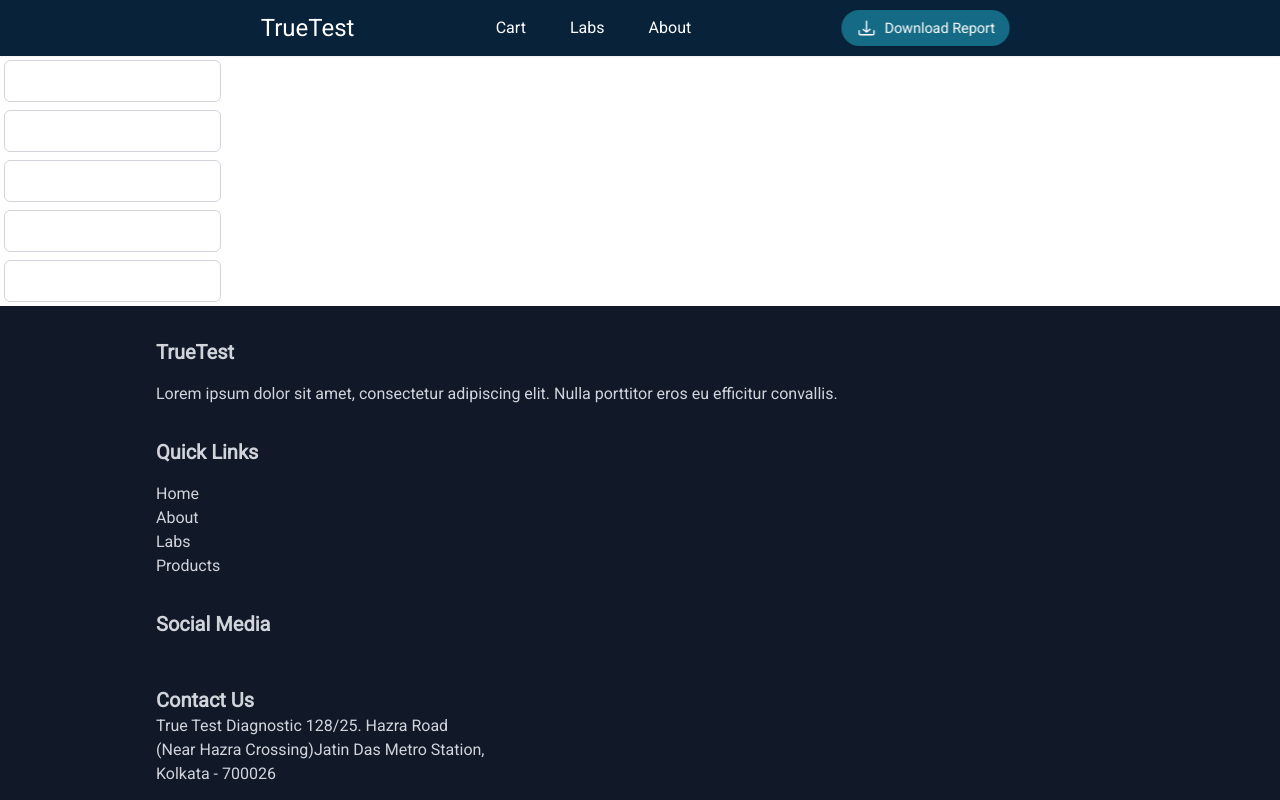
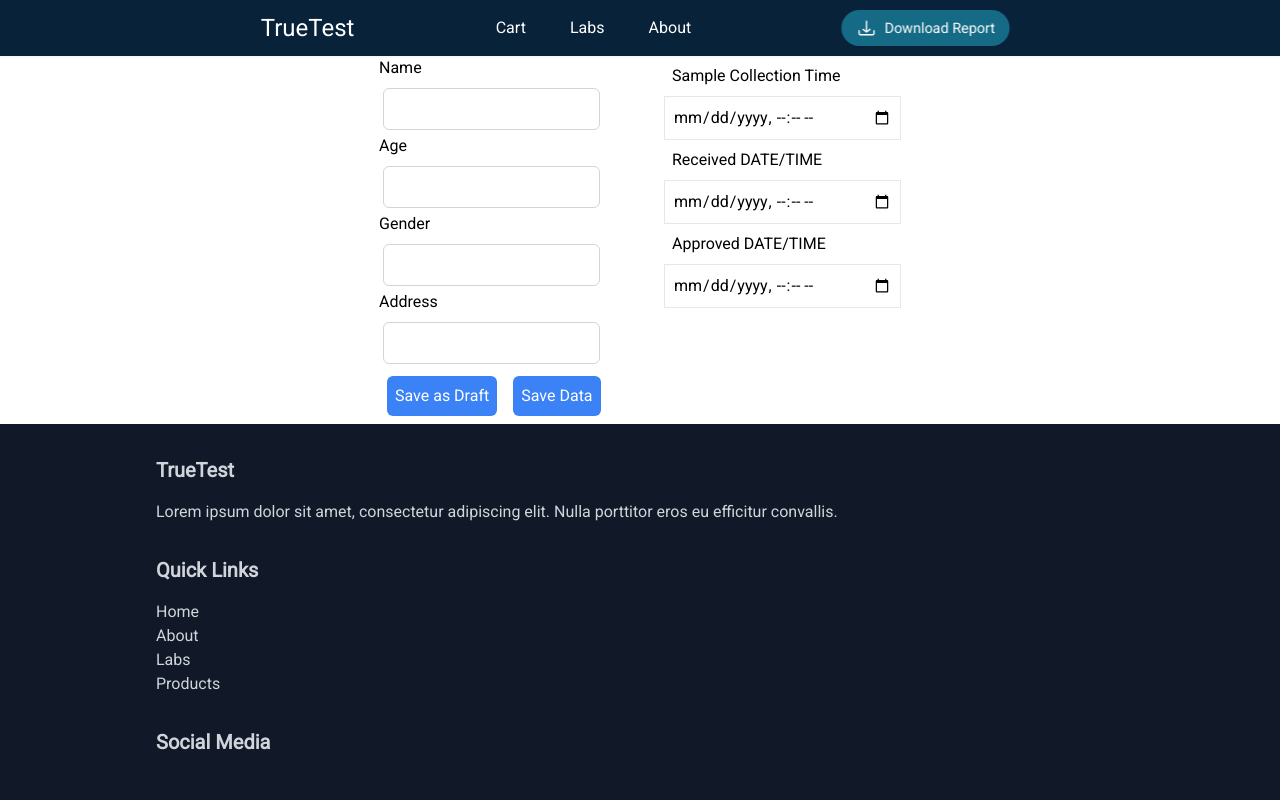
Before and after one commit to arup-basak/true-test, a Next.js app: page /admin/insert in a window 1280 px wide. Shown: the top 800 px of the page. Built offline with nearby package versions, Linux system fonts and the light colour scheme.

Commit message:
improved admin

```diff
--- a/package.json
+++ b/package.json
@@ -12,6 +12,7 @@
     "@types/node": "20.3.1",
     "@types/react": "18.2.12",
     "@types/react-dom": "18.2.5",
+    "axios": "^1.4.0",
     "eslint": "8.42.0",
     "eslint-config-next": "13.4.5",
     "framer-motion": "^10.12.16",
@@ -19,8 +20,10 @@
     "mongoose": "^7.3.0",
     "next": "13.4.5",
     "react": "18.2.0",
+    "react-datepicker": "^4.14.1",
     "react-dom": "18.2.0",
     "react-pdf": "^7.1.2",
+    "react-secure-storage": "^1.2.2",
     "typescript": "5.1.3"
   },
   "devDependencies": {
--- /dev/null
+++ b/src/components/DateTimePicker.tsx
@@ -0,0 +1,16 @@
+import React from 'react'
+
+interface Props {
+    label: string
+}
+
+const DateTimePicker = (props: Props) => {
+  return (
+    <div className='flex flex-col'>
+        <span className='p-2'>{props.label}</span>
+        <input type='datetime-local'  className='border p-2'/>
+    </div>
+  )
+}
+
+export default DateTimePicker
--- /dev/null
+++ b/src/components/MinReportCard.tsx
@@ -0,0 +1,23 @@
+import { Report } from '@/libs/interface'
+import React from 'react'
+import Button from '@/components/Button'
+import { useRouter } from 'next/navigation'
+
+const MinReportCard = ({ data }: { data: Report }) => {
+    const { push } = useRouter();
+    return (
+        <div className='bg-red-100 rounded p-2 w-full m-2 grid grid-cols-3'>
+            <div>
+                {data.patientDetails.find((item) => item.key === "Name")?.value}
+            </div>
+            <div>
+                {data.patientId}
+            </div>
+            <Button
+                innerText='Get Report'
+                onClick={() => push(`/report/${data.patientId}`)} />
+        </div>
+    )
+}
+
+export default MinReportCard
--- /dev/null
+++ b/src/components/page/AdminPanel.tsx
@@ -0,0 +1,39 @@
+import React, { useState, useEffect } from 'react';
+import Head from 'next/head';
+import { Report } from '@/libs/interface';
+import MinReportCard from '@/components/MinReportCard';
+import axios from 'axios';
+
+const AdminPanel = () => {
+    const [data, setData] = useState<Report[]>();
+
+    const [filter, setFilter] = useState({})
+
+    useEffect(() => {
+        const fetchData = async () => {
+            try {
+                const response = await axios.post('/api/admin/data', filter);
+                setData(response.data);
+            } catch (error) {
+                console.error(error);
+            }
+        };
+
+        fetchData();
+    }, []);
+
+    return (
+        <>
+            <Head>
+                <title>Admin</title>
+            </Head>
+            <div className='m-auto w-3/5'>
+                {data?.map((item, key) => (
+                    <MinReportCard data={item} key={key} />
+                ))}
+            </div>
+        </>
+    );
+};
+
+export default AdminPanel;
--- /dev/null
+++ b/src/components/page/Login.tsx
@@ -0,0 +1,57 @@
+import React, { useState, useRef } from 'react';
+import Head from 'next/head';
+import Input from '@/components/Input';
+import Button from '@/components/Button';
+
+interface PageProps {
+    onLoginSuccessful: () => void
+}
+
+const Login = (props: PageProps) => {
+    const loginAttempt = useRef(0);
+    const [username, setUsername] = useState('');
+    const [password, setPassword] = useState('');
+
+    const USERNAME = process.env.NEXT_PUBLIC_ADMIN_USERNAME;
+    const PASSWORD = process.env.NEXT_PUBLIC_ADMIN_PASSWORD;
+
+    const handleLogin = () => {
+        if (username === USERNAME && password === PASSWORD) {
+            console.log("Login Successful")
+            props.onLoginSuccessful()
+        } else {
+            console.log('Invalid Login Attempt');
+            loginAttempt.current++;
+        }
+    };
+
+    return (
+        <>
+            <Head>
+                <title>Login</title>
+            </Head>
+            <div className="m-auto">
+                <Input
+                    label="Username"
+                    className="min-w-[300px]"
+                    maxLen={10}
+                    onChange={(e) => setUsername(e.target.value)}
+                />
+                <Input
+                    type="password"
+                    label="Password"
+                    className="min-w-[300px]"
+                    maxLen={10}
+                    onChange={(e) => setPassword(e.target.value)}
+                />
+                <Button
+                    innerText="Login"
+                    onClick={handleLogin}
+                    className="m-auto px-5 rounded-full"
+                />
+            </div>
+        </>
+    );
+};
+
+export default Login
--- a/src/pages/admin.tsx
+++ b/src/pages/admin.tsx
@@ -1,51 +1,26 @@
-import React from 'react'
-import Input from '@/components/Input'
-import Head from 'next/head'
-import Button from '@/components/Button'
-import { useState, useRef } from 'react'
+import React, { useState, useEffect } from 'react';
+import Login from '@/components/page/login';
+import AdminPanel from '@/components/page/AdminPanel';
+import secureLocalStorage from "react-secure-storage";
 
-const Login = () => {
-    const loginAttempt = useRef(0)
-    const [username, setUsername] = useState("")
-    const [password, setPassword] = useState("")
+const Admin = () => {
+    const [login, setLogin] = useState(false);
 
-    const handleLogin = () => {
+    useEffect(() => {
+        const isLoginSuccessful = secureLocalStorage.getItem("is-login-successful");
+        setLogin(isLoginSuccessful === "true");
+    }, []);
 
+    const handleLoginSuccessful = () => {
+        setLogin(true);
+        secureLocalStorage.setItem("is-login-successful", "true");
     };
 
+    if (!login) {
+        return <Login onLoginSuccessful={handleLoginSuccessful} />;
+    } else {
+        return <AdminPanel />;
+    }
+};
 
-    return (
-        <>
-            <Head>
-                <title>LogIn</title>
-            </Head>
-            <div className='m-auto'>
-                <Input
-                    label='Username'
-                    className=' min-w-[300px]'
-                    maxLen={10}
-                    onChange={(e) => setUsername(e.target.value)}
-                />
-                <Input
-                    type='password'
-                    label='Password'
-                    className=' min-w-[300px]'
-                    maxLen={10}
-                    onChange={(e) => setPassword(e.target.value)}
-                />
-                <Button
-                    innerText='Login'
-                    onClick={handleLogin}
-                    className='m-auto px-5 rounded-full'
-                />
-
-            </div>
-        </>
-    )
-}
-
-const admin = () => {
-    return <Login />
-}
-
-export default Login
+export default Admin;
--- a/src/pages/admin/insert.tsx
+++ b/src/pages/admin/insert.tsx
@@ -1,6 +1,8 @@
 import React from 'react'
 import Head from 'next/head'
 import Input from '@/components/Input'
+import Button from '@/components/Button'
+import DateTimePicker from '@/components/DateTimePicker'
 
 const Add = () => {
   return (
@@ -8,12 +10,35 @@ const Add = () => {
       <Head>
         <title>New Report</title>
       </Head>
-      <main>
-        <Input />
-        <Input />
-        <Input />
-        <Input />
-        <Input />
+      <main className='m-auto'>
+        <div className='grid grid-cols-2 gap-12'>
+          <div>
+            <Input label='Name' />
+            <Input label='Age' maxLen={2} type='number' />
+            <Input label='Gender' maxLen={1} />
+            <Input label='Address' />
+          </div>
+
+          <div>
+            <DateTimePicker label='Sample Collection Time'/>
+            <DateTimePicker label='Received DATE/TIME'/>
+            <DateTimePicker label='Approved DATE/TIME'/>
+          </div>
+        </div>
+
+        <div>
+          <Button
+            innerText='Save as Draft'
+            className='m-2'
+            onClick={() => { }}
+            animation={true}
+          />
+          <Button
+            innerText='Save Data'
+            className='m-2'
+            animation={true}
+            onClick={() => { }} />
+        </div>
       </main>
     </>
   )
--- /dev/null
+++ b/src/pages/api/admin/data.ts
@@ -0,0 +1,28 @@
+import type { NextApiRequest, NextApiResponse } from 'next';
+import mongoose from 'mongoose';
+import BloodTestReportSchema from '@/schemas/report.schema';
+
+const URI: string = process.env.DB_URI || "mongodb://localhost:27017/reports";
+
+export default async function handler(
+    req: NextApiRequest,
+    res: NextApiResponse<any>
+) {
+    if (req.method !== "POST")
+        res.status(502).json({ message: "Bad Gateway" })
+    try {
+        await mongoose.connect(URI);
+
+        const model = mongoose.models.bloodtestreports || mongoose.model('bloodtestreports', BloodTestReportSchema);
+
+        const response = await model.find(req.body);
+        if (response) {
+            res.status(200).json(response);
+        }
+        else
+            res.status(502).json({ "response": false })
+    } catch (error) {
+        console.error("Error:", error);
+        res.status(500).json({ "response": false });
+    }
+}
```
Also changed, not shown: 1 other file (tests, documents, lock files or other folders).
